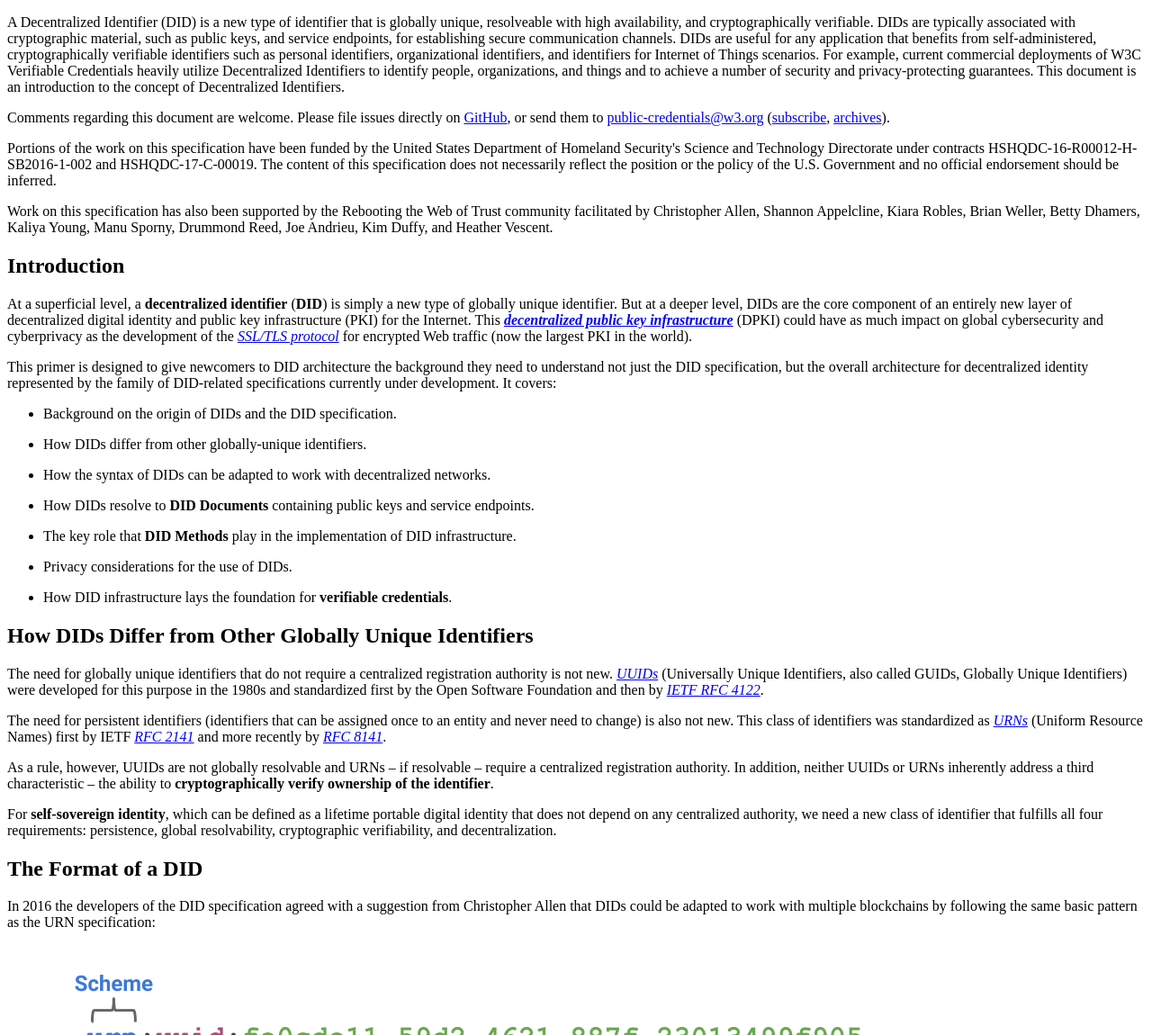
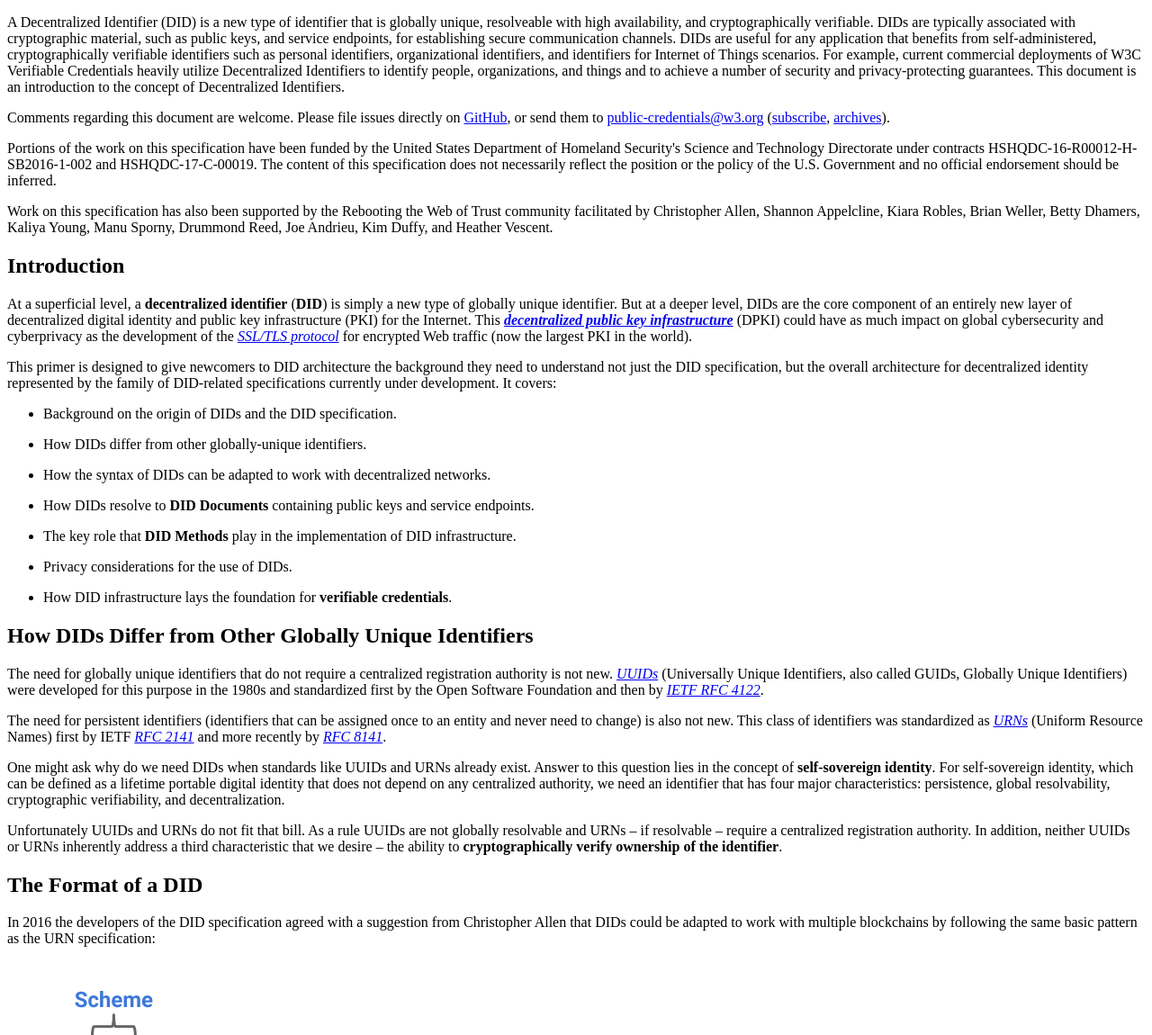
Before and after one commit to w3c-ccg/did-primer, a plain HTML site: page index.html in a window 1280 px wide. Shown: the top 1150 px of the page at 90% size. Drawn offline with Linux system fonts and the light colour scheme.

Commit message:
Change the wording and order of paragraphs
Signed-off-by: Nemanja Patrnogic <patrnogicnemanja@gmail.com>

```diff
--- a/index.html
+++ b/index.html
@@ -199,18 +199,19 @@ to the concept of Decentralized Identifiers.
     and more recently by <a href=
     "https://tools.ietf.org/html/rfc8141"><em>RFC
     8141</em></a>.</p>
-    <p>As a rule, however, UUIDs are not globally resolvable and
-    URNs – if resolvable – require a centralized registration
-    authority. In addition, neither UUIDs or URNs inherently
-    address a third characteristic – the ability to
+    <p>One might ask why do we need DIDs when standards like UUIDs and
+    URNs already exist. Answer to this question lies in the concept of
+    <strong>self-sovereign identity</strong>. For self-sovereign identity,
+    which can be defined as a lifetime portable digital identity that does
+    not depend on any centralized authority, we need an identifier that
+    has four major characteristics: persistence, global resolvability,
+    cryptographic verifiability, and decentralization.</p>
+    <p>Unfortunately UUIDs and URNs do not fit that bill. As a rule UUIDs
+    are not globally resolvable and URNs – if resolvable – require a
+    centralized registration authority. In addition, neither UUIDs or URNs
+    inherently address a third characteristic that we desire – the ability to
     <strong>cryptographically verify ownership of the
     identifier</strong>.</p>
-    <p>For <strong>self-sovereign identity</strong>, which can be
-    defined as a lifetime portable digital identity that does not
-    depend on any centralized authority, we need a new class of
-    identifier that fulfills all four requirements: persistence,
-    global resolvability, cryptographic verifiability, and
-    decentralization.</p>
   </section>
   <section>
     <h2 id="the-format-of-a-did">The Format of a DID</h2>
```
